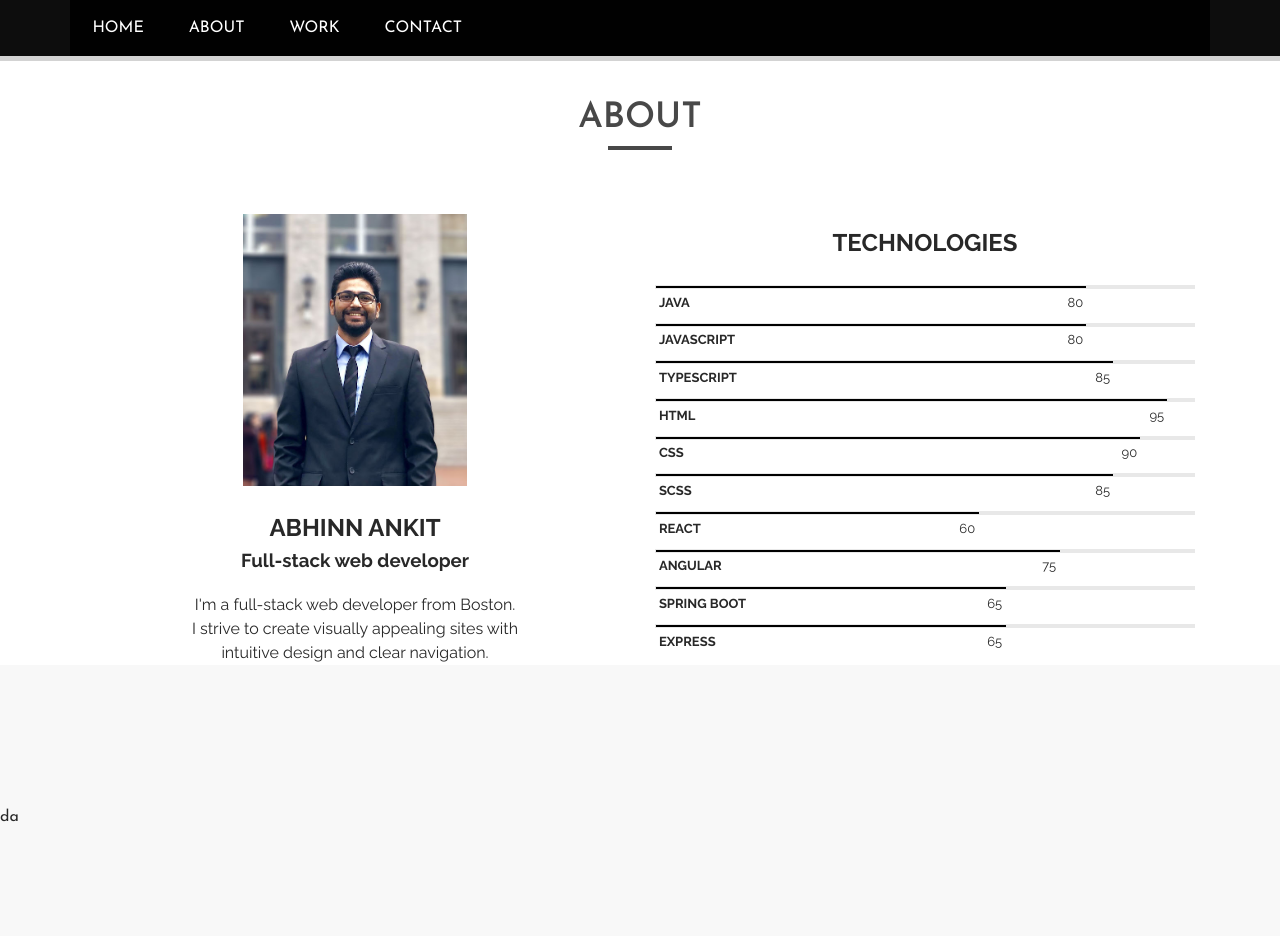
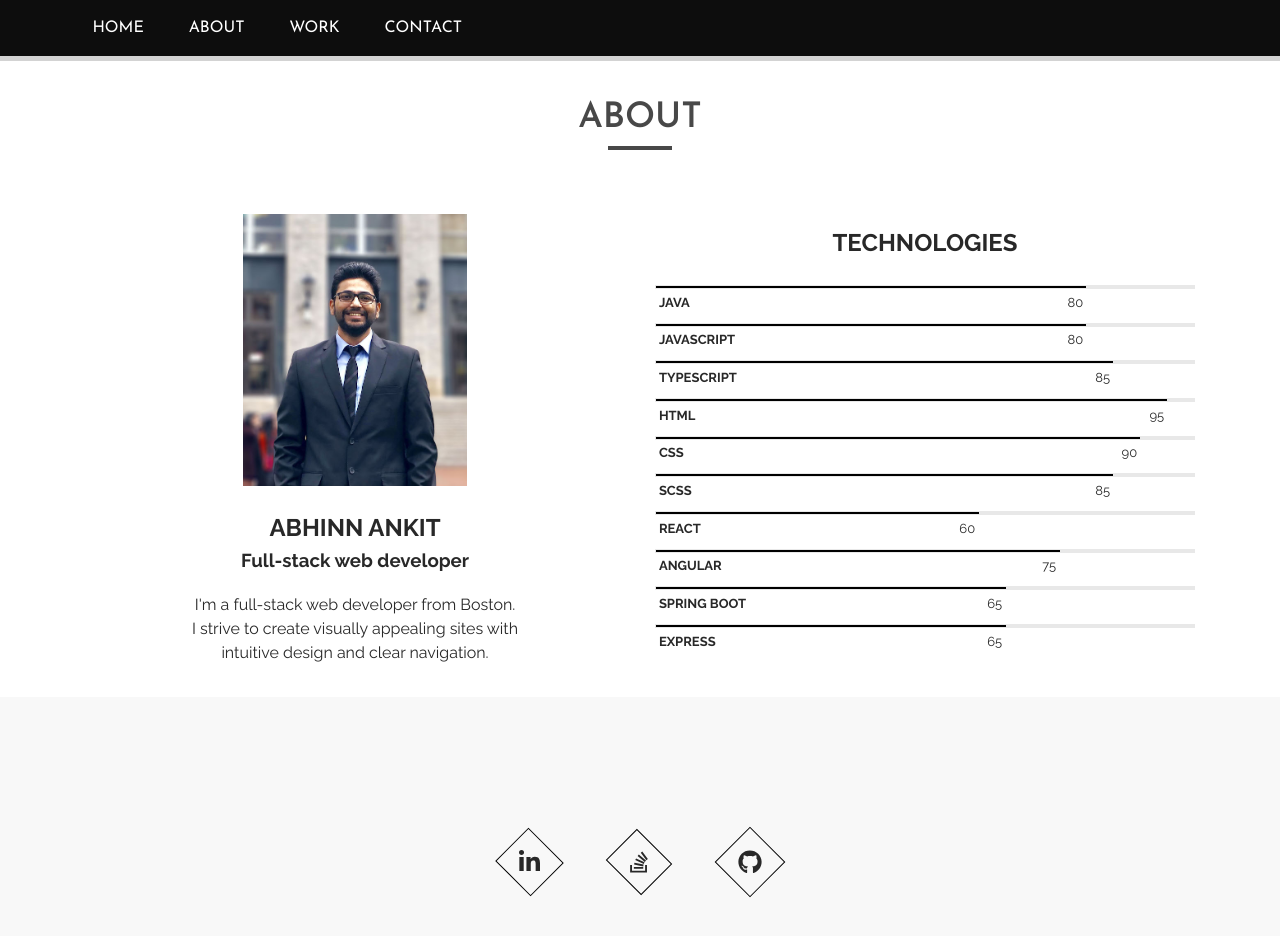
Before and after one commit to abhinnankit/abhinnankit.github.io, a React (Create React App) app: page / in a window 1280 px wide. Shown: the top 936 px of the page. Built offline with nearby package versions, Linux system fonts and the light colour scheme.

Commit message:
Add icons in footer

```diff
--- a/package.json
+++ b/package.json
@@ -4,6 +4,9 @@
     "private": true,
     "homepage": "abhinnankit.github.io",
     "dependencies": {
+        "@fortawesome/fontawesome-svg-core": "^1.2.17",
+        "@fortawesome/free-brands-svg-icons": "^5.8.1",
+        "@fortawesome/react-fontawesome": "^0.1.4",
         "@types/jest": "24.0.12",
         "@types/node": "11.13.8",
         "@types/react": "16.8.15",
--- a/src/components/About/About.module.scss
+++ b/src/components/About/About.module.scss
@@ -1,9 +1,6 @@
-.About {
+.AboutSpace {
     display: flex;
     align-items: center;
-}
-
-.AboutSpace {
     justify-content: unset;
     flex-direction: column;
     flex-wrap: wrap;
@@ -21,13 +18,13 @@
 }
 
 @media (min-width: 1200px) {
-    .About {
+    .AboutSpace {
         flex-direction: row;
     }
 }
 
 @media (min-width: 992px) and (max-width: 1199px) {
-    .About {
+    .AboutSpace {
         margin: auto;
     }
 }
--- a/src/components/About/About.tsx
+++ b/src/components/About/About.tsx
@@ -4,7 +4,7 @@ import classes from './About.module.scss';
 import Skills from './Skills/Skills';
 
 const about = props => {
-    const aboutMeClasses = ['col-xl-6', 'col-lg-10', 'col-12', classes.About, classes.AboutSpace];
+    const aboutMeClasses = ['col-xl-6', 'col-lg-10', 'col-12', classes.AboutSpace];
     const skillClasses = ['col-xl-6', 'col-lg-10', 'col-12', classes.AboutSkill];
     return (
         <>
--- a/src/components/Footer/Footer.module.scss
+++ b/src/components/Footer/Footer.module.scss
@@ -3,6 +3,9 @@ $footer-padding: 60;
 .Footer {
     padding: (($footer-padding) * 1px) 0;
     background-color: #f8f8f8;
+    display: flex;
+    justify-content: center;
+    align-items: center;
 }
 
 @media (min-width: 576px) {
--- a/src/components/Footer/Footer.tsx
+++ b/src/components/Footer/Footer.tsx
@@ -1,8 +1,16 @@
 import React from 'react';
 import classes from './Footer.module.scss';
+import SocialLinks from './SocialLinks/SocialLinks';
+import { faLinkedinIn, faGithub, faStackOverflow } from '@fortawesome/free-brands-svg-icons';
 
 const footer = () => {
-    return <footer className={classes.Footer}>da</footer>;
+    return (
+        <footer className={classes.Footer}>
+            <SocialLinks icon={faLinkedinIn} link="https://www.linkedin.com/in/abhinn-ankit/" />
+            <SocialLinks icon={faStackOverflow} link="https://stackoverflow.com/users/8616210/abhinnankit" />
+            <SocialLinks icon={faGithub} link="https://github.com/abhinn-ankit" />
+        </footer>
+    );
 };
 
 export default footer;
--- /dev/null
+++ b/src/components/Footer/SocialLinks/SocialLinks.module.scss
@@ -0,0 +1,29 @@
+.SocialLinks {
+    margin: 0 0.75em;
+}
+
+.IconsBox {
+    border: 1px solid #000;
+    padding: 0.5em;
+    display: flex;
+    transform: rotate(-45deg);
+}
+
+.Icons {
+    transform: rotate(45deg);
+}
+
+@media (min-width: 768px) {
+    .SocialLinks {
+        margin: 0 1.25em;
+    }
+}
+
+@media (min-width: 992px) {
+    .SocialLinks {
+        margin: 0 2em;
+    }
+    .IconsBox {
+        font-size: x-large;
+    }
+}
--- a/src/components/Footer/SocialLinks/SocialLinks.tsx
+++ b/src/components/Footer/SocialLinks/SocialLinks.tsx
@@ -0,0 +1,21 @@
+import React, { FC } from 'react';
+import classes from './SocialLinks.module.scss';
+import { FontAwesomeIcon } from '@fortawesome/react-fontawesome';
+import { IconDefinition } from '@fortawesome/fontawesome-svg-core';
+
+interface IProps {
+    icon: IconDefinition;
+    link: string;
+}
+
+const socialLinks: FC<IProps> = props => {
+    return (
+        <div className={classes.SocialLinks}>
+            <a href={props.link} className={classes.IconsBox} target="_blank">
+                <FontAwesomeIcon icon={props.icon} className={classes.Icons} />
+            </a>
+        </div>
+    );
+};
+
+export default socialLinks;
--- a/src/components/NavigationList/NavigationList.module.scss
+++ b/src/components/NavigationList/NavigationList.module.scss
@@ -18,6 +18,7 @@
 
 @media (min-width: 576px) {
     .NavigationList {
+        background-color: transparent;
         position: initial;
         display: flex;
         height: auto;
--- a/src/hoc/Section/Section.module.scss
+++ b/src/hoc/Section/Section.module.scss
@@ -1,5 +1,6 @@
 .Section {
     padding-top: 2em;
+    margin-bottom: 2em;
     h1 {
         font-size: 2.2em;
         font-weight: bold;
```
Also changed, not shown: 1 other file (tests, documents, lock files or other folders).
